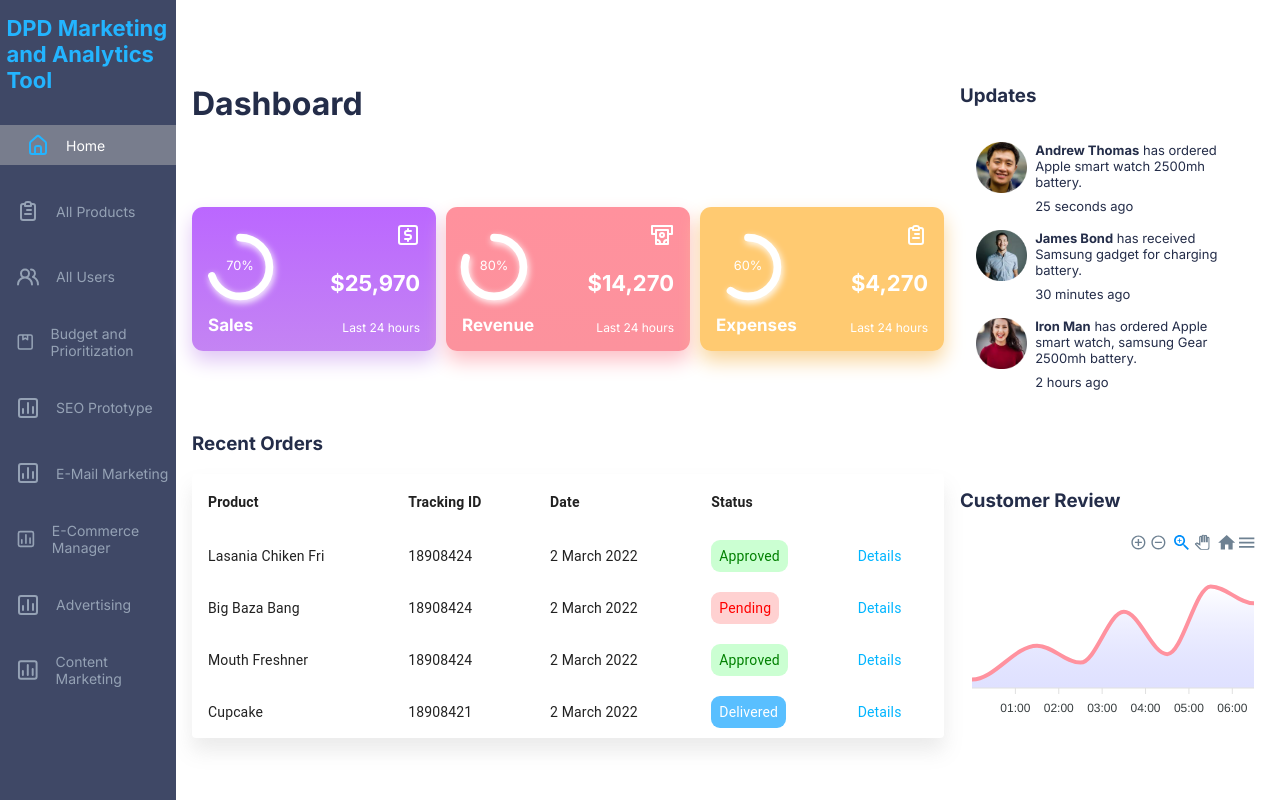
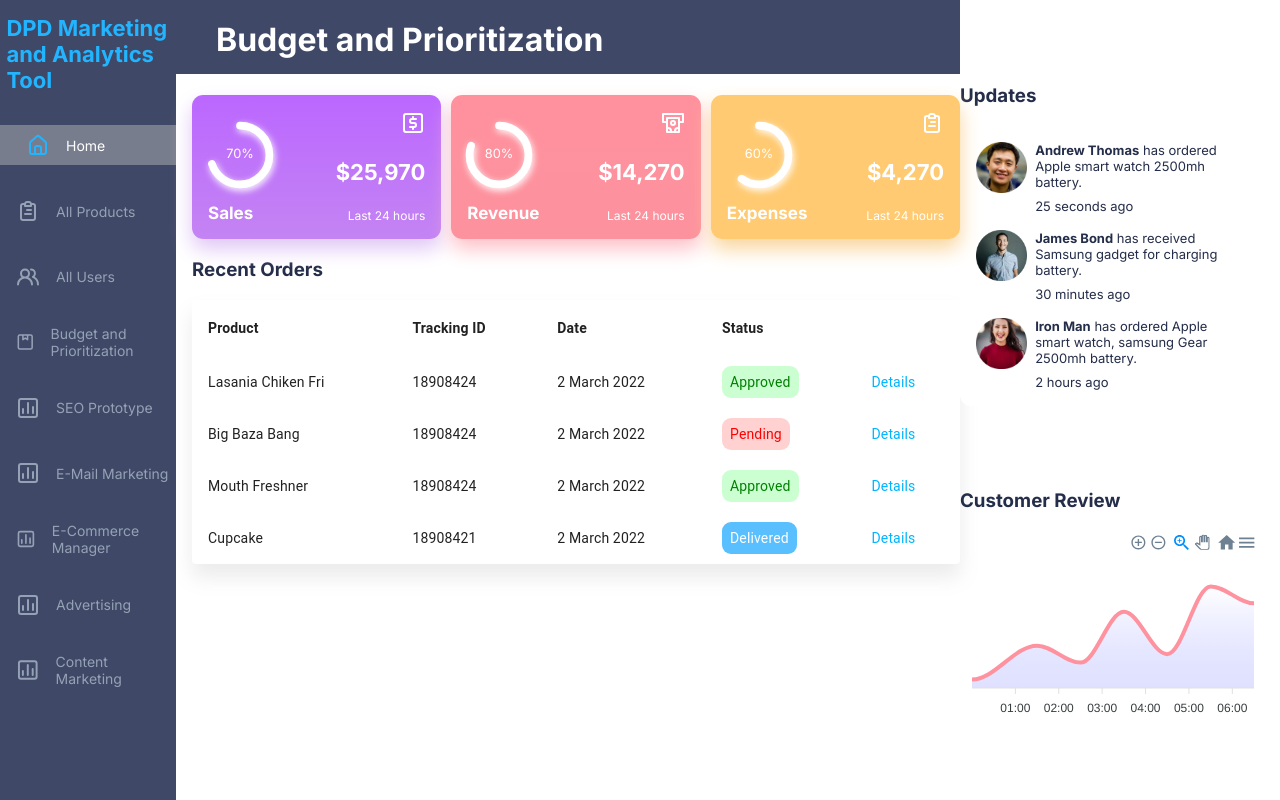
Before and after one commit to PKJ11/Ecell-work, a React (Create React App) app: page / in a window 1280 px wide. Built offline with nearby package versions, Linux system fonts and the light colour scheme.

Commit message:
navbar lags only that user icon

```diff
--- a/src/App.css
+++ b/src/App.css
@@ -32,7 +32,6 @@
   height: 100%;
   width: 100%;
   background: var(--glass);
-  gap: 16px;
   grid-template-columns: 11rem auto 20rem;
   overflow: hidden;
 }
--- a/src/components/MainDash/MainDash.css
+++ b/src/components/MainDash/MainDash.css
@@ -2,7 +2,17 @@
     /* padding-top: 1rem; */
     display: flex;
     flex-direction: column;
-    justify-content: space-evenly;
+    justify-content: flex-start;
+    margin-left: 16px;
+}
+
+.navbar{
+background-color:#3F4866;
+margin-top: 0;
+color: #fff;
+height: 6.722%;
+padding-top: 20px;
+padding-left: 40px;
 }
 
 @media screen and (max-width: 1200px) {
--- a/src/components/MainDash/MainDash.jsx
+++ b/src/components/MainDash/MainDash.jsx
@@ -4,10 +4,12 @@ import Table from "../Table/Table";
 import "./MainDash.css";
 const MainDash = () => {
   return (
-    <div className="MainDash">
-      <h1>Dashboard</h1>
+    <div>
+      <h1 className="navbar">Budget and Prioritization</h1>
+      <div className="MainDash">
       <Cards />
       <Table />
+    </div>
     </div>
   );
 };
```
